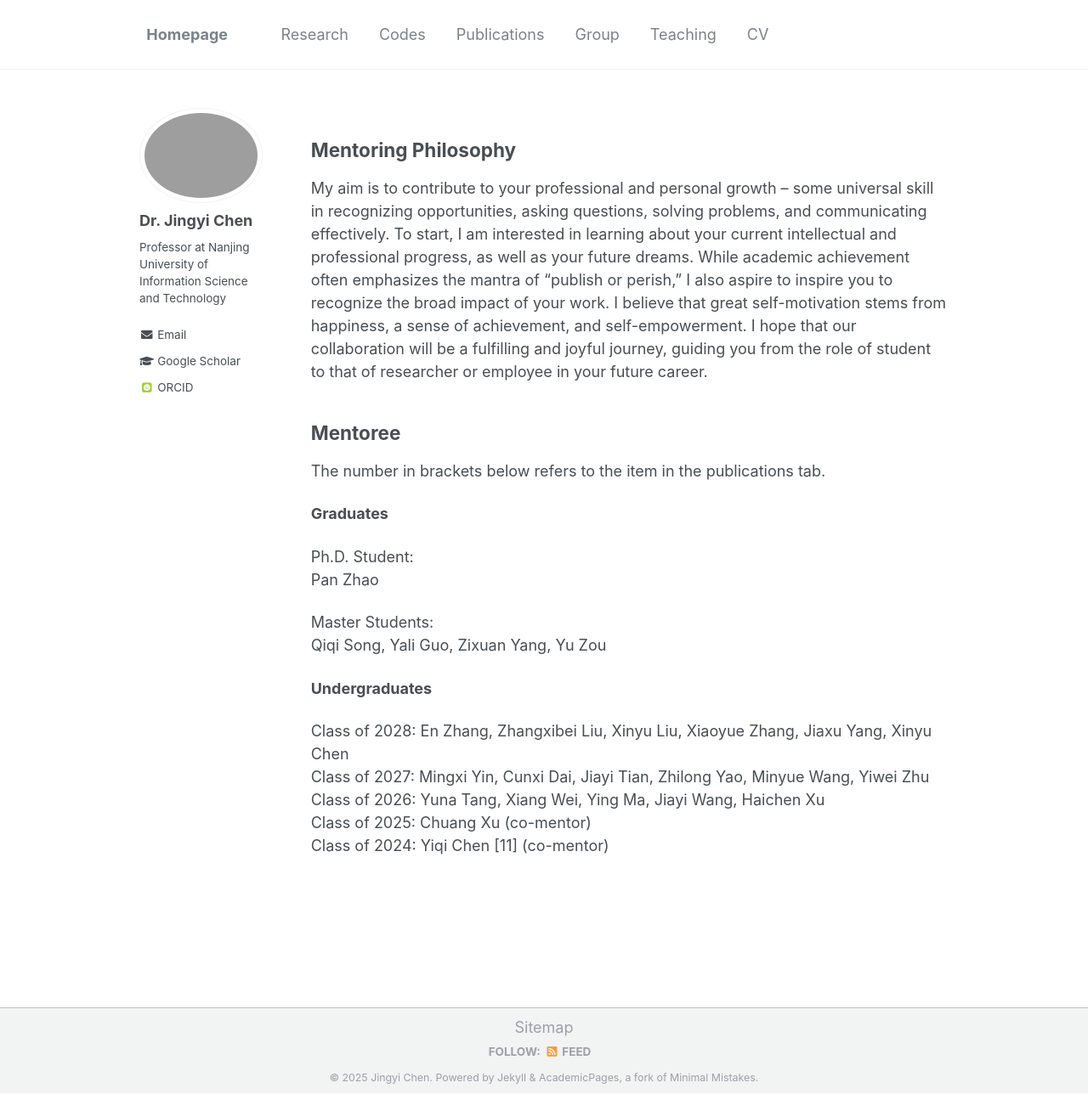
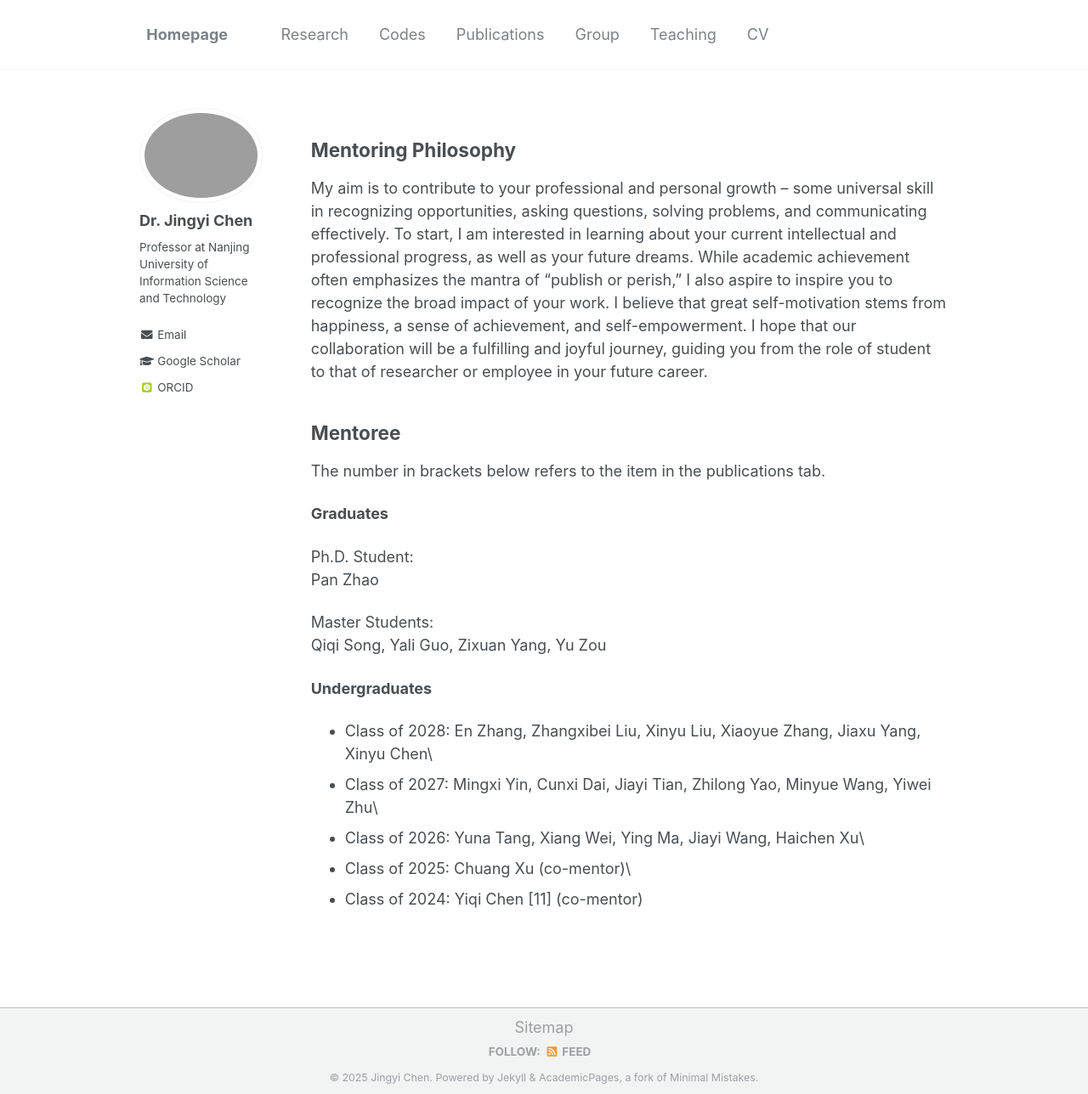
Before and after one commit to Jingyi-Chen/jingyi-chen.github.io, a Jekyll site: the page built from _pages/group.md, in a window 1280 px wide and 1288 px high. Shown: the whole window at 85% size. Built offline with Jekyll 4.4.1, drawn with Linux system fonts in a browser that asks for light colours; some web fonts are replaced.

```diff
--- a/_pages/group.md
+++ b/_pages/group.md
@@ -23,8 +23,8 @@ Qiqi Song, Yali Guo, Zixuan Yang, Yu Zou
 
 **Undergraduates**
 
-Class of 2028: En Zhang, Zhangxibei Liu, Xinyu Liu, Xiaoyue Zhang, Jiaxu Yang, Xinyu Chen\
-Class of 2027: Mingxi Yin, Cunxi Dai, Jiayi Tian, Zhilong Yao, Minyue Wang, Yiwei Zhu\
-Class of 2026: Yuna Tang, Xiang Wei, Ying Ma, Jiayi Wang, Haichen Xu\
-Class of 2025: Chuang Xu (co-mentor)\
-Class of 2024: Yiqi Chen [11] (co-mentor)
+* Class of 2028: En Zhang, Zhangxibei Liu, Xinyu Liu, Xiaoyue Zhang, Jiaxu Yang, Xinyu Chen\
+* Class of 2027: Mingxi Yin, Cunxi Dai, Jiayi Tian, Zhilong Yao, Minyue Wang, Yiwei Zhu\
+* Class of 2026: Yuna Tang, Xiang Wei, Ying Ma, Jiayi Wang, Haichen Xu\
+* Class of 2025: Chuang Xu (co-mentor)\
+* Class of 2024: Yiqi Chen [11] (co-mentor)
```
